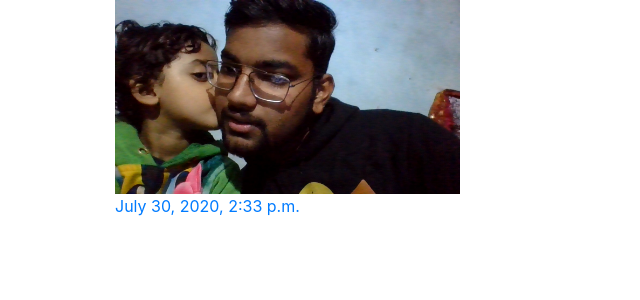
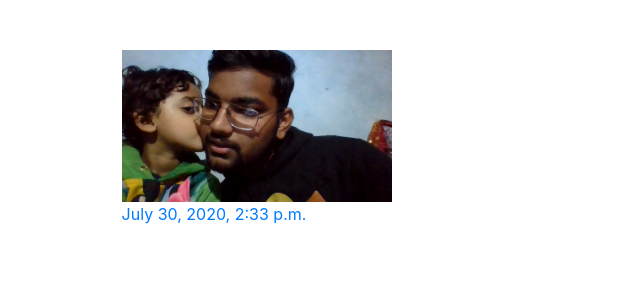
Before and after one commit to sa-tyam/Diaryy-django-project-, a Django app: page /blogs/by/random/admin/ in a window 1280 px wide. Shown: the part 56-356 px from the top of the page, without its empty margins (0-640 px from the left). Run offline with Django 3.2, Linux system fonts and the light colour scheme; data comes from the database, SQL or seed files in the repository; both versions use the stored data as it was after the commit; some libraries are stand-ins or nearby versions.

Commit message:
fixed index page image layout

```diff
--- a/diaryyy/blogs/templates/blogs/user_random_blog.html
+++ b/diaryyy/blogs/templates/blogs/user_random_blog.html
@@ -1,14 +1,49 @@
 {% extends 'blogs/blog_base.html' %}
 
 {% block blog_content %}
-    <div class="col-md-8">
-        {% for blog in blog_list %}
+
+    <style>
+
+        .col {
+            width: 29%;
+            float: left;
+            padding: 50px 2%;
+        }
+
+    </style>
+
+        {% with block=blog_list|to_blocks_3 %}
+        <div id="col-1" class="col">
+            {% for blog in block.0 %}
                 <div class="blog-image-div">
-            <img class="blog-image" src='{{blog.blog_image.url}}' alt="no image for this blog" width="50%">
+                    <img class="blog-image" src='{{blog.blog_image.url}}' alt="no image for this blog" width="100%">
                     <time class="time">
                         <p><a href="{% url 'blogs:single' username=blog.user.username pk=blog.pk %}">{{blog.created_at}}</a></p>
                     </time>
                 </div>
             {% endfor %}
         </div>
+        <div id="col-2" class="col">
+            {% for blog in block.1 %}
+                <div class="blog-image-div">
+                    <img class="blog-image" src='{{blog.blog_image.url}}' alt="no image for this blog" width="100%">
+                    <time class="time">
+                        <p><a href="{% url 'blogs:single' username=blog.user.username pk=blog.pk %}">{{blog.created_at}}</a></p>
+                    </time>
+                </div>
+            {% endfor %}
+        </div>
+        <div id="col-3" class="col">
+            {% for blog in block.2 %}
+                <div class="blog-image-div">
+                    <img class="blog-image" src='{{blog.blog_image.url}}' alt="no image for this blog" width="100%">
+                    <time class="time">
+                        <p><a href="{% url 'blogs:single' username=blog.user.username pk=blog.pk %}">{{blog.created_at}}</a></p>
+                    </time>
+                </div>
+            {% endfor %}
+        </div>
+
+        {% endwith %}
+
 {% endblock %}
--- a/diaryyy/blogs/views.py
+++ b/diaryyy/blogs/views.py
@@ -13,6 +13,19 @@ from django.contrib import messages
 
 from django.contrib.auth import get_user_model
 User = get_user_model()
+
+from django.template.defaultfilters import register
+
+@register.filter
+def to_blocks_3(value):
+    print(value)
+    print()
+    for i in value:
+        print(i)
+    ans = [[], [], []]
+    for i in range(len(value)):
+        ans[i%3].append(value[i])
+    return ans
 
 class BlogList(SelectRelatedMixin, generic.ListView):
     model = models.Blog
```
Also changed, not shown: diaryyy/db.sqlite3. Lines whose indentation alone changed are shown as unchanged.
